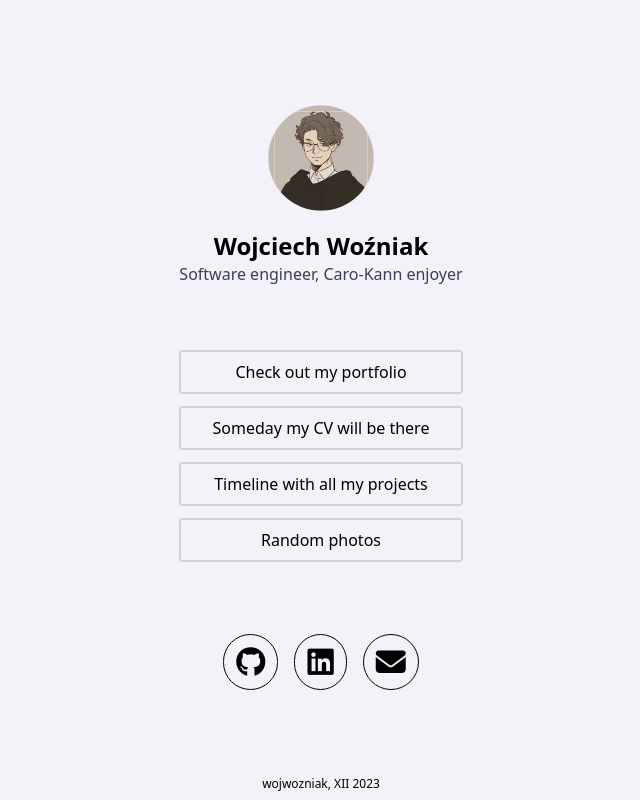
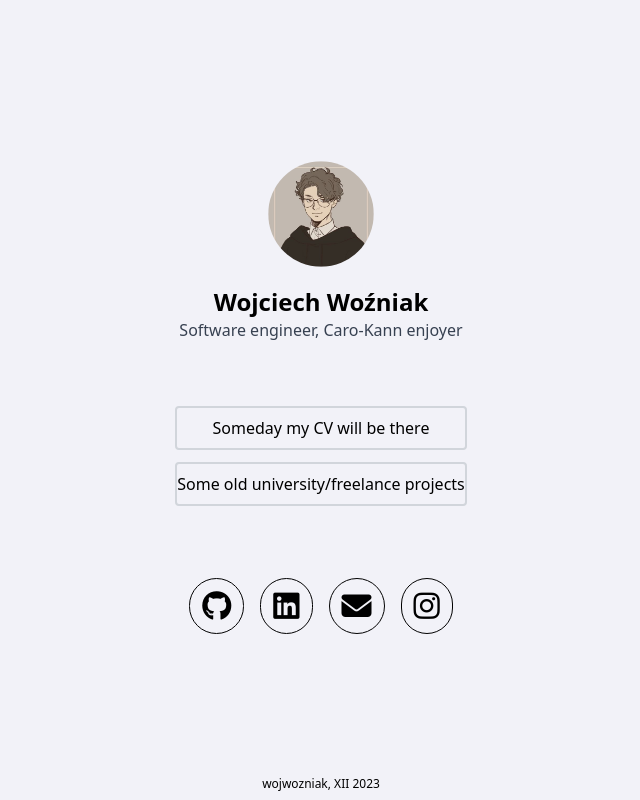
Before and after one commit to wojwozniak/wojwozniak.github.io, a website: page index.html in a window 1280 px wide. Shown: the whole page, without its empty margins (319-959 px from the left). Drawn offline with Linux system fonts and the light colour scheme.

Commit message:
Update index.html

```diff
--- a/index.html
+++ b/index.html
@@ -32,20 +32,12 @@
 
         <!-- Links List -->
         <div class="space-y-3 pb-10">
-            <a href="https://wojwozniak.com/portfolio/"
-                class="block border-2 border-gray-300 text-center py-2 rounded hover:bg-black hover:text-white hover:border-black transition-colors"
-                target="_blank">Check
-                out my portfolio</a>
             <a href="#"
                 class="block border-2 border-gray-300 text-center py-2 rounded hover:bg-black hover:text-white hover:border-black transition-colors">Someday
                 my CV will be there</a>
             <a href="https://wojwozniak.com/projects/"
                 class="block border-2 border-gray-300 text-center py-2 rounded hover:bg-black hover:text-white hover:border-black transition-colors"
-                target="_blank">Timeline with all my projects</a>
-            <a href="https://instagram.com/woj.wozniak/"
-                class="block border-2 border-gray-300 text-center py-2 rounded hover:bg-black hover:text-white hover:border-black transition-colors"
-                target="_blank">Random
-                photos</a>
+                target="_blank">Some old university/freelance projects</a>
         </div>
 
         <!-- Social Media Icons -->
@@ -65,6 +57,11 @@
                 target="_blank">
                 <i class="fa fa-envelope"></i>
             </a>
+            <a href="https://www.instagram.com/woj.wozniak"
+                class="icon-link border border-black text-black rounded-full p-3 text-3xl inline-flex items-center justify-center hover:bg-black hover:text-white transition-colors"
+                target="_blank">
+                <i class="fab fa-instagram"></i>
+            </a>
         </div>
     </div>
 
```
